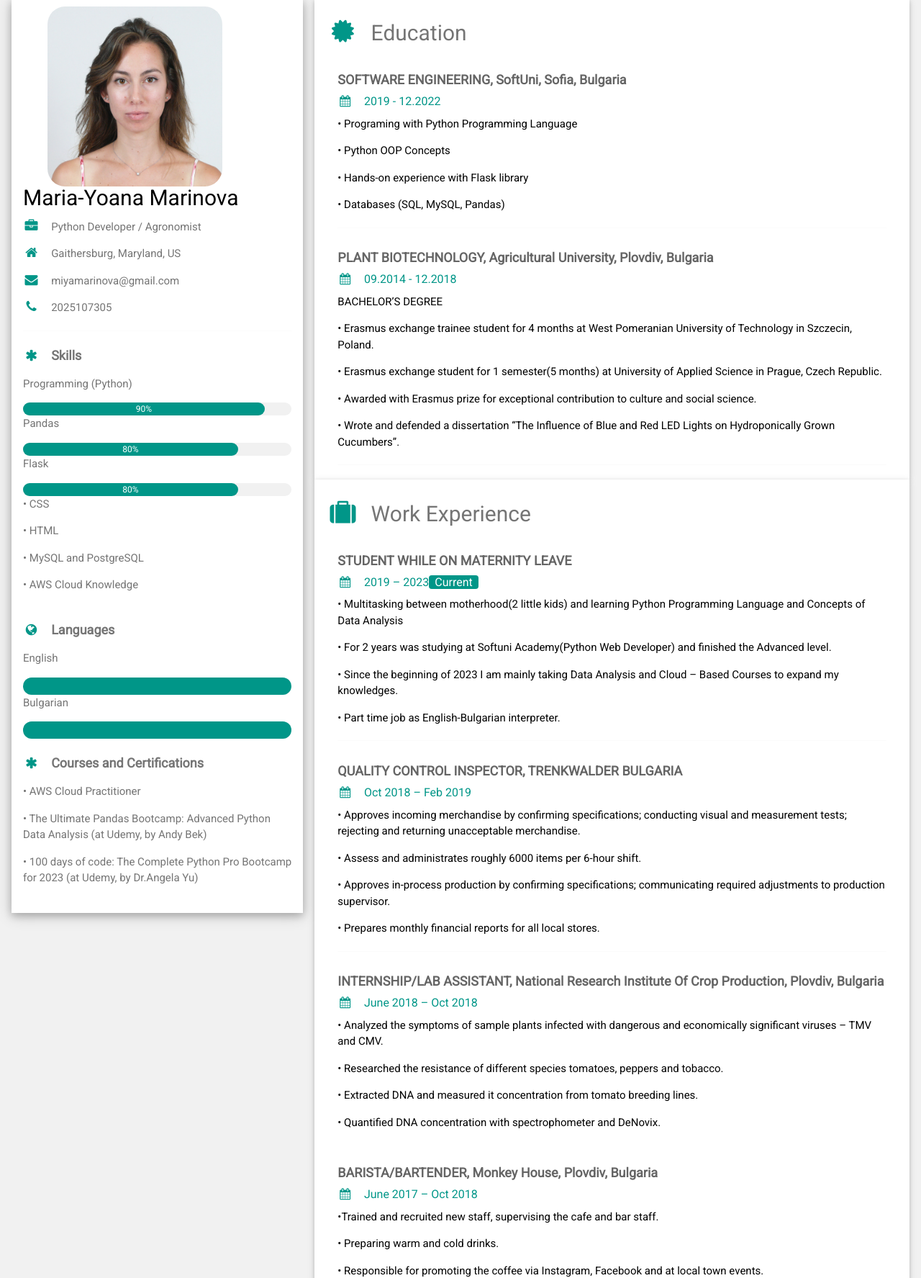
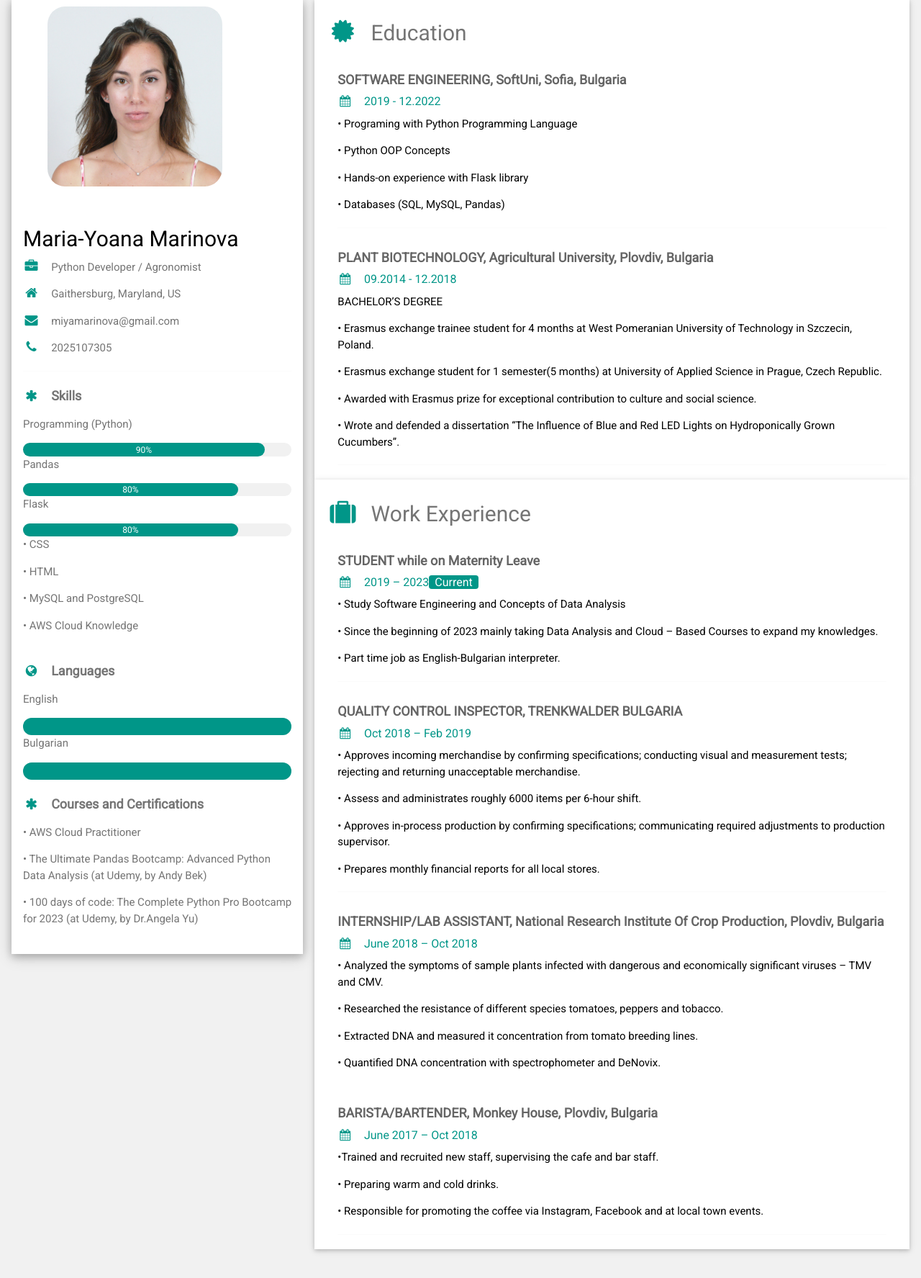
Before and after one commit to miyamarinova/Portfolio_website, a Flask app: page /resume in a window 1280 px wide. Shown: the part 70-1845 px from the top of the page at 72% size. Run offline with Flask 3, Linux system fonts and the light colour scheme; some libraries are stand-ins or nearby versions.

Commit message:
Update resume.html

```diff
--- a/templates/resume.html
+++ b/templates/resume.html
@@ -24,9 +24,9 @@ html,body,h1,h2,h3,h4,h5,h6 {font-family: "Roboto", sans-serif}
         <div class="w3-display-container">
             <div></div>
           <img class='resume-img' src="{{ url_for('static',filename='img/profile.JPG') }}" style="width:60%; border-radius: 10%;" alt="Avatar">
-          <div class="w3-display-bottomleft w3-container w3-text-black">
+          <div class="w3-display-bottom left w3-container w3-text-black">
 
-            <h2>Maria-Yoana Marinova</h2>
+            <h2 style="margin-top: 10px;">Maria-Yoana Marinova</h2>
           </div>
         </div>
         <div class="w3-container">
@@ -112,11 +112,10 @@ html,body,h1,h2,h3,h4,h5,h6 {font-family: "Roboto", sans-serif}
       <div class="w3-container w3-card w3-white w3-margin-bottom">
         <h2 class="w3-text-grey w3-padding-16"><i class="fa fa-suitcase fa-fw w3-margin-right w3-xxlarge w3-text-teal"></i>Work Experience</h2>
         <div class="w3-container">
-          <h5 class="w3-opacity"><b>STUDENT WHILE ON MATERNITY LEAVE</b></h5>
+          <h5 class="w3-opacity"><b>STUDENT while on Maternity Leave</b></h5>
           <h6 class="w3-text-teal"><i class="fa fa-calendar fa-fw w3-margin-right"></i>2019 – 2023<span class="w3-tag w3-teal w3-round">Current</span></h6>
-          <p>• Multitasking between motherhood(2 little kids) and learning Python Programming Language and Concepts of Data Analysis
-            <p>• For 2 years was studying at Softuni Academy(Python Web Developer) and finished the Advanced level.</p>
-            <p>• Since the beginning of 2023 I am mainly taking Data Analysis and Cloud – Based Courses to expand my knowledges.</p>
+          <p>• Study Software Engineering and Concepts of Data Analysis
+            <p>• Since the beginning of 2023 mainly taking Data Analysis and Cloud – Based Courses to expand my knowledges.</p>
             <p>• Part time job as English-Bulgarian interpreter.</p>
           <hr>
         </div>
@@ -147,9 +146,7 @@ html,body,h1,h2,h3,h4,h5,h6 {font-family: "Roboto", sans-serif}
         </div>
       </div>
         <hr>
-
-
-    <!-- End Right Column -->
+      <!-- End Right Column -->
     </div>
 
   <!-- End Grid -->
@@ -157,8 +154,5 @@ html,body,h1,h2,h3,h4,h5,h6 {font-family: "Roboto", sans-serif}
 
   <!-- End Page Container -->
 </div>
-
-
-
 </body>
 </html>
```
